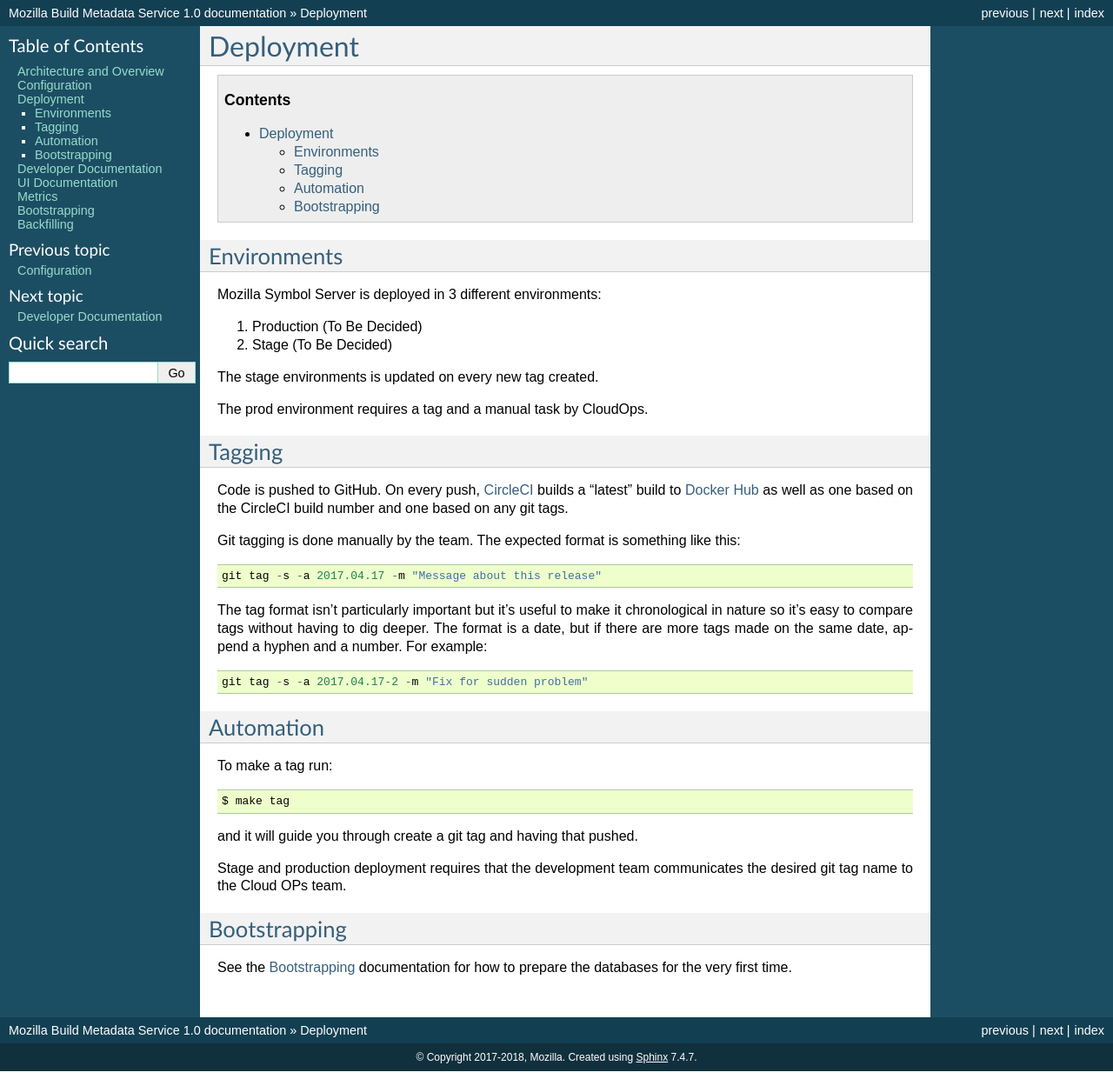
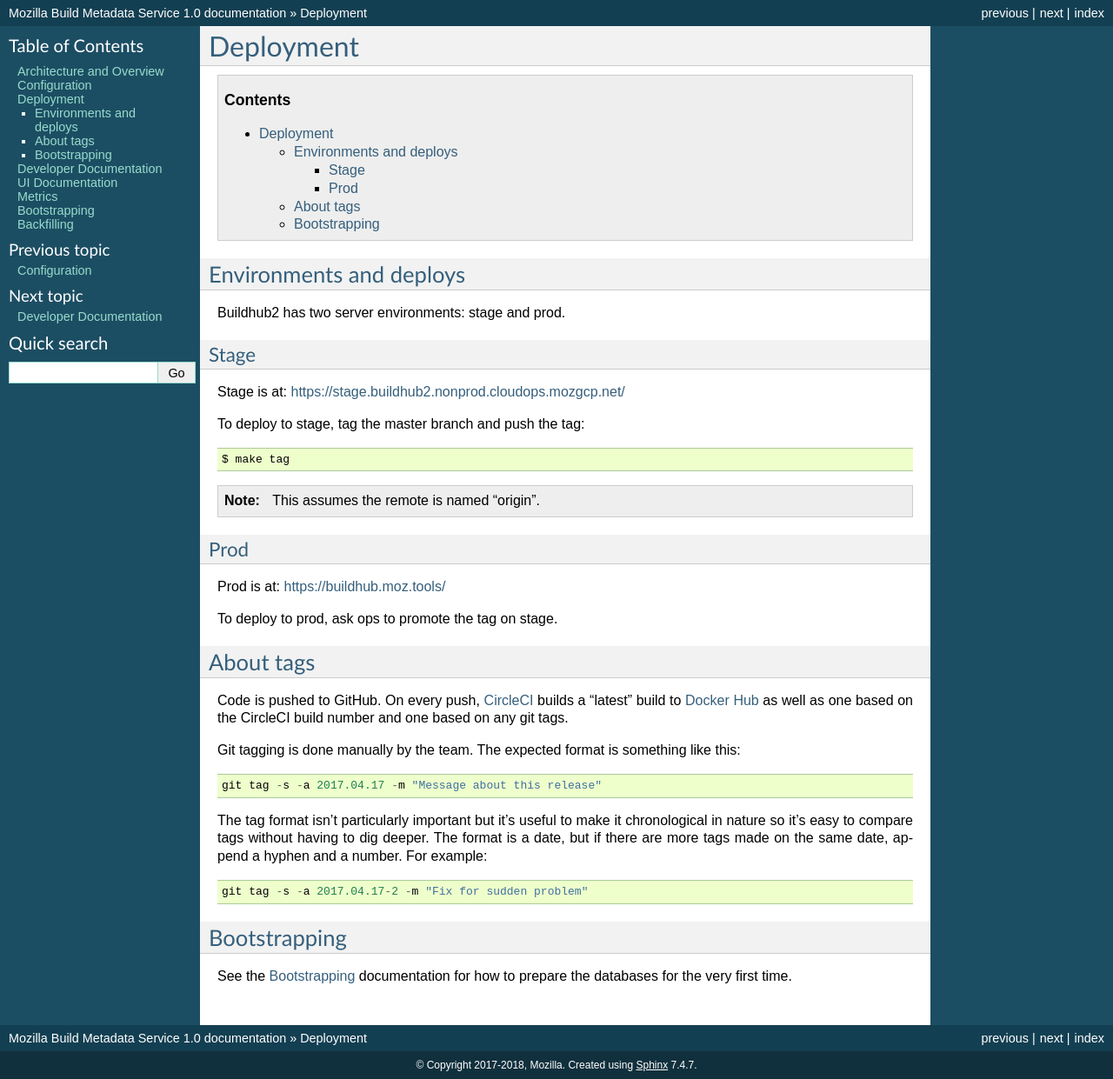
Before and after one commit to mozilla-releng/buildhub2, a Sphinx documentation site: the page built from docs/deployment.rst, in a window 1280 px wide. Shown: the whole page at 87% size. Built offline with Sphinx 7.4.7, drawn with Linux system fonts in a browser that asks for light colours.

Commit message:
Switch "mozilla" to "mozilla-services"; update docs (#530)
* switch mozilla -> mozilla-services
* update deploy/env docs
* minor cleanup to other docs

```diff
--- a/docs/deployment.rst
+++ b/docs/deployment.rst
@@ -4,21 +4,37 @@
 
 .. contents::
 
-Environments
-============
+Environments and deploys
+========================
 
-Mozilla Symbol Server is deployed in 3 different environments:
+Buildhub2 has two server environments: stage and prod.
 
-1. Production (To Be Decided)
 
-2. Stage (To Be Decided)
+Stage
+-----
 
-The stage environments is updated on every new tag created.
+Stage is at: https://stage.buildhub2.nonprod.cloudops.mozgcp.net/
 
-The prod environment requires a tag and a manual task by CloudOps.
+To deploy to stage, tag the master branch and push the tag::
 
-Tagging
-=======
+   $ make tag
+
+
+.. Note::
+
+   This assumes the remote is named "origin".
+
+
+Prod
+----
+
+Prod is at: https://buildhub.moz.tools/
+
+To deploy to prod, ask ops to promote the tag on stage.
+
+
+About tags
+==========
 
 Code is pushed to GitHub. On every push, CircleCI_ builds a
 "latest" build to `Docker Hub`_ as well as one based on the CircleCI
@@ -36,22 +52,9 @@
 
     git tag -s -a 2017.04.17-2 -m "Fix for sudden problem"
 
-.. _CircleCI: https://circleci.com/gh/mozilla/buildhub2
+.. _CircleCI: https://circleci.com/gh/mozilla-services/buildhub2
 .. _`Docker Hub`: https://hub.docker.com/r/mozilla/buildhub2/
 
-Automation
-==========
-
-To make a tag run:
-
-.. code-block:: shell
-
-   $ make tag
-
-and it will guide you through create a git tag and having that pushed.
-
-Stage and production deployment requires that the development team
-communicates the desired git tag name to the Cloud OPs team.
 
 Bootstrapping
 =============
```
Also changed, not shown: README.md (+6 -6 lines), contribute.json (+6 -6 lines), 1 other file.
